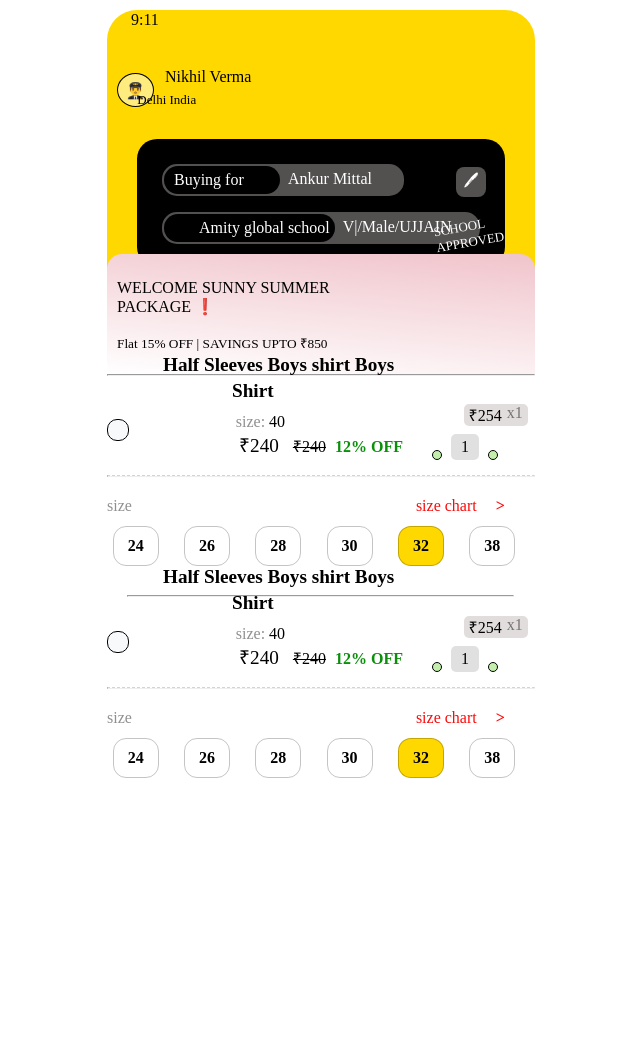
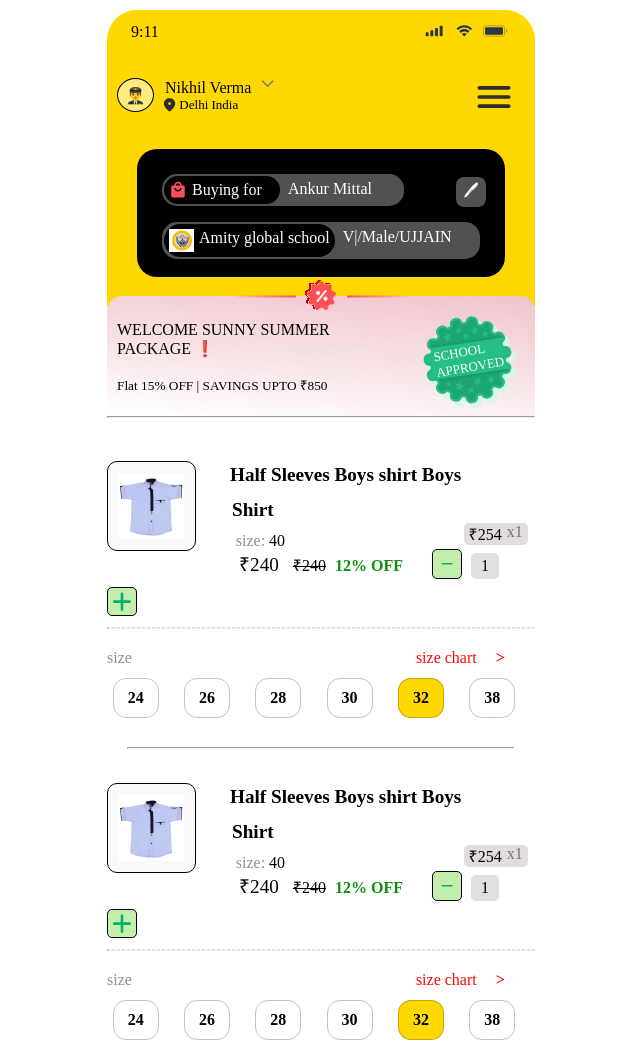
Before and after one commit to Tajim-Ahmed/frontend-task, a plain HTML site: page index.html in a window 1280 px wide. Shown: the whole page, without its empty margins (277-917 px from the left). Drawn offline with Linux system fonts and the light colour scheme.

Commit message:
Update index.html

```diff
--- a/index.html
+++ b/index.html
@@ -285,23 +285,23 @@
     <div class="page">
     <div class="f1">
         <time datetime="">9:11</time>
-        <img src="./Frontend Task/Battery.svg" alt="" class="battery">
-        <img src="./Frontend Task/Wifi.svg" alt="" class="wifi">
-        <img src="./Frontend Task/Mobile Signal.svg" alt="" class="sig">
+        <img src="./Battery.svg" alt="" class="battery">
+        <img src="./Wifi.svg" alt="" class="wifi">
+        <img src="./Mobile Signal.svg" alt="" class="sig">
     </div>
     <div class="f2">
         <p id="head">👨‍✈️</p>
         <p id="name">Nikhil Verma
-            <img src="./Frontend Task/navigate_next_FILL0_wght400_GRAD0_opsz48 1 (1).svg" alt=""></p>
-            <img class="loc" src="./Frontend Task/location_on_24dp_FILL1_wght400_GRAD0_opsz24 1.svg" alt="">
+            <img src="./navigate_next_FILL0_wght400_GRAD0_opsz48 1 (1).svg" alt=""></p>
+            <img class="loc" src="./location_on_24dp_FILL1_wght400_GRAD0_opsz24 1.svg" alt="">
             <p id="locname">Delhi India</p>
-            <img id="menu" src="./Frontend Task/menu_black_24dp 1.svg" alt="">
+            <img id="menu" src="./menu_black_24dp 1.svg" alt="">
     </div>
 
     <div class="f3">
         <div class="blk">
             <div class="buy">
-                <div class="tag"><img src="./Frontend Task/local_mall_24dp_FILL1_wght400_GRAD0_opsz24 1.svg" alt="">
+                <div class="tag"><img src="./local_mall_24dp_FILL1_wght400_GRAD0_opsz24 1.svg" alt="">
                     <p>Buying for </p>
                   </div>
                   <p class="am">Ankur Mittal</p>
@@ -311,7 +311,7 @@
 
             <div class="amity">
                 <div class="grp">
-                    <img style="width: 25px; color: black;" src="./Frontend Task/Screenshot 2024-08-01 184654.png" alt="">
+                    <img style="width: 25px; color: black;" src="./Screenshot 2024-08-01 184654.png" alt="">
                     <p>Amity global school </p>
                   </div>
                   <p class="class">V|/Male/UJJAIN</p>
@@ -319,7 +319,7 @@
             </div>
         </div>
         <div class="break">
-            <img  src="./Frontend Task/Group 30003.svg" alt="">
+            <img  src="./Group 30003.svg" alt="">
         </div>
 
         <div class="offer">
@@ -327,7 +327,7 @@
             PACKAGE ❗</p><br>
             <p class="save">Flat 15% OFF | SAVINGS UPTO ₹850</p>
 
-            <img src="./Frontend Task/Group.svg" alt="">
+            <img src="./Group.svg" alt="">
             <p class="on">SCHOOL <br> APPROVED</p>
 
         </div><hr style="  color: rgba(5, 5, 5, 0.24); position: relative; top: -43px;">
@@ -335,7 +335,7 @@
 
         <div class="card">
 
-           <div class="dress"> <img style="padding: 10px; background-color: rgba(244, 247, 249, 0.715);" src="./Frontend Task/image 15.png" alt="">
+           <div class="dress"> <img style="padding: 10px; background-color: rgba(244, 247, 249, 0.715);" src="./image 15.png" alt="">
             <p id="title">Half Sleeves Boys shirt Boys <br></p>
              <p id="title2"> Shirt</p>
             <div class="lig">
@@ -358,7 +358,7 @@
          width: 20px;
          border-radius: 5px;
          padding: 4px;"
-            src="./Frontend Task/remove_FILL0_wght400_GRAD0_opsz24 1.svg" alt="">
+            src="./remove_FILL0_wght400_GRAD0_opsz24 1.svg" alt="">
             <p style="
             top: -15px;
 
@@ -383,7 +383,7 @@
             width: 20px;
             border-radius: 5px;
             padding: 4px;
-            " src="./Frontend Task/Vector (1).svg" alt="">
+            " src="./Vector (1).svg" alt="">
 
         </div>
            <hr style=" border-top: 1px dashed #0000002b;">
@@ -435,7 +435,7 @@
 
         <div class="card" id="card2">
 
-           <div class="dress"> <img style="padding: 10px; background-color: rgba(244, 247, 249, 0.715);" src="./Frontend Task/image 15.png" alt="">
+           <div class="dress"> <img style="padding: 10px; background-color: rgba(244, 247, 249, 0.715);" src="./image 15.png" alt="">
             <p id="title">Half Sleeves Boys shirt Boys <br></p>
              <p id="title2"> Shirt</p>
             <div class="lig">
@@ -458,7 +458,7 @@
          width: 20px;
          border-radius: 5px;
          padding: 4px;"
-            src="./Frontend Task/remove_FILL0_wght400_GRAD0_opsz24 1.svg" alt="">
+            src="./remove_FILL0_wght400_GRAD0_opsz24 1.svg" alt="">
             <p style="
             top: -15px;
 
@@ -483,7 +483,7 @@
             width: 20px;
             border-radius: 5px;
             padding: 4px;
-            " src="./Frontend Task/Vector (1).svg" alt="">
+            " src="./Vector (1).svg" alt="">
 
         </div>
         <hr style=" border-top: 1px dashed #0000002b;">
```
